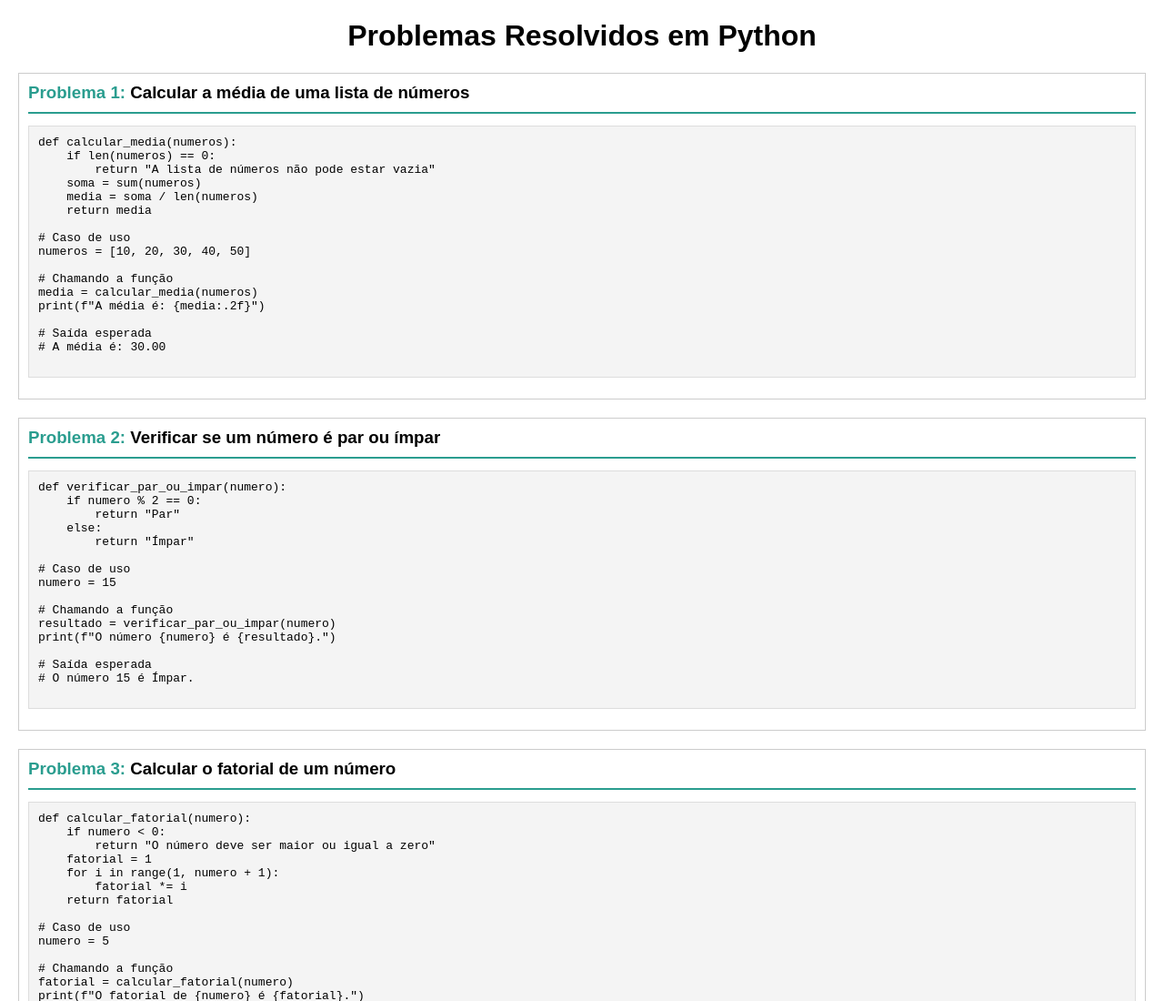
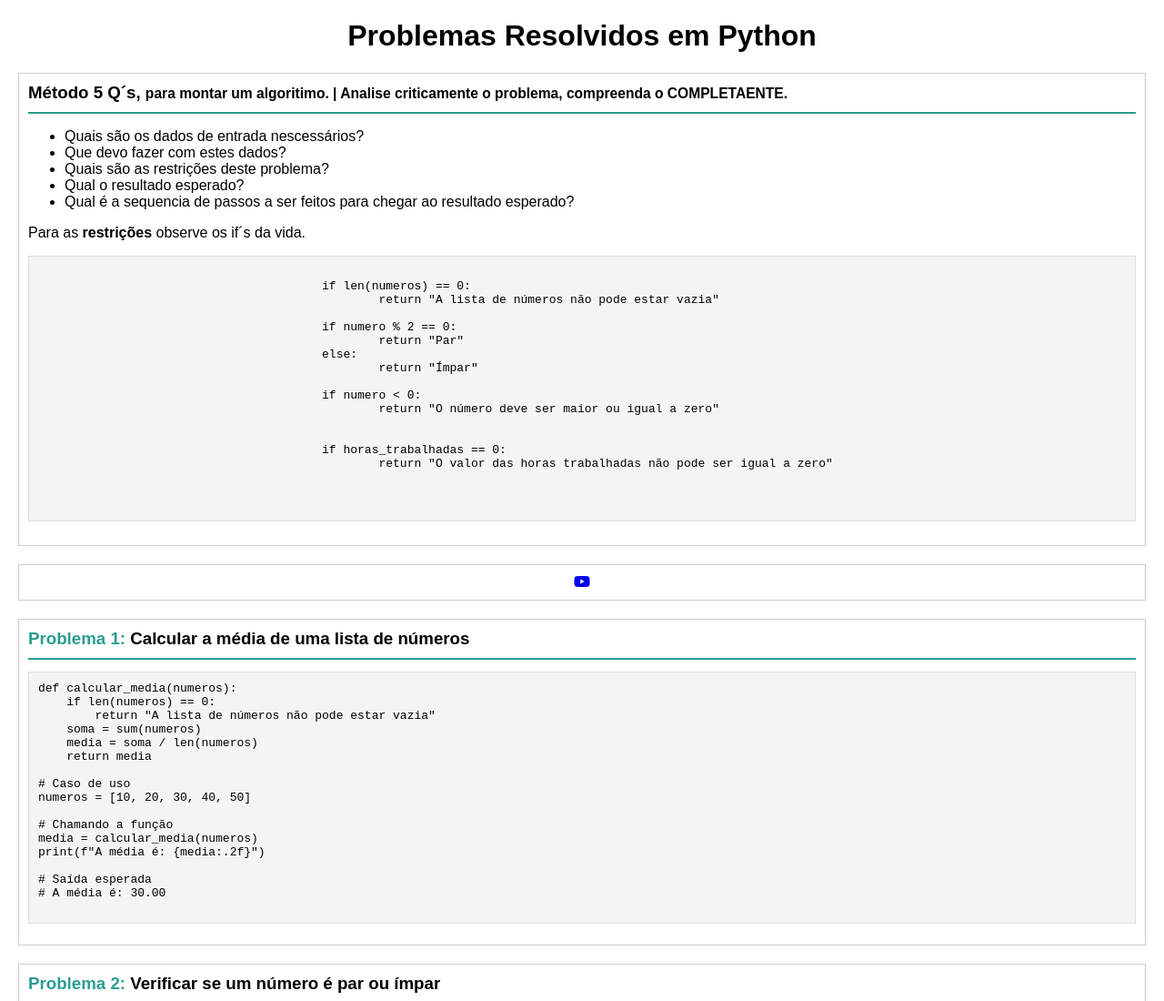
Before and after one commit to Lanahv/Projetos-Python, a plain HTML site: page Apostilas/problemas_resolvidos_em_python.html in a window 1280 px wide. Shown: the top 1100 px of the page at 91% size. Drawn offline with Linux system fonts and the light colour scheme.

Commit message:
Adicionado apostilas

```diff
--- a/Apostilas/problemas_resolvidos.html
+++ b/Apostilas/problemas_resolvidos_em_python.html
@@ -3,6 +3,11 @@
 <head>
     <meta charset="UTF-8">
     <meta name="viewport" content="width=device-width, initial-scale=1.0">
+	<!----======== Font Awesome 5 JAVASCRIPT  ENTRE NO SITE E PEGUE O CÓDIGO (afb02bf9ac)======== -->
+	<script src="https://kit.fontawesome.com/afb02bf9ac.js" crossorigin="anonymous"></script>
+	<!--Márciofernando.maia@yahoo.com.br-->
+	<script src="https://kit.fontawesome.com/2fa2c650ed.js" crossorigin="anonymous"></script>
+
     <title>Problemas Resolvidos em Python</title>
     <style>
         body {
@@ -38,6 +43,47 @@
 </head>
 <body>
     <h1>Problemas Resolvidos em Python</h1>
+
+
+<section>
+			<th><h3>Método 5 Q´s, <small>para montar um algoritimo. | Analise criticamente o problema, compreenda o COMPLETAENTE.</small></h3></th>
+		<ul>
+				<li>Quais são os dados de entrada nescessários?</li>
+				<li>Que devo fazer com estes dados?</li>
+				<li>Quais são as restrições deste problema?</li>
+				<li>Qual o resultado esperado?</li>
+				<li>Qual é a sequencia de passos a ser feitos para chegar ao resultado esperado?</li>
+		</ul>
+
+		<p>Para as <b>restrições</b> observe os if´s da vida.
+			<pre>
+				<code>
+					if len(numeros) == 0:
+						return "A lista de números não pode estar vazia"
+
+					if numero % 2 == 0:
+						return "Par"
+					else:
+						return "Ímpar"
+
+					if numero < 0:
+						return "O número deve ser maior ou igual a zero"
+
+
+					if horas_trabalhadas == 0:
+						return "O valor das horas trabalhadas não pode ser igual a zero"
+
+				</code>
+			</pre>
+		</p>
+</section>
+
+
+<section align="center">
+	<a href="https://www.youtube.com/@VideosKaraoke2023/videos/" target="_blank">
+	<i class="fa-brands fa-youtube"></i></a>
+</section>
+
 
     <section>
         <h3><span class="problema">Problema 1:</span> Calcular a média de uma lista de números</h3>
```
